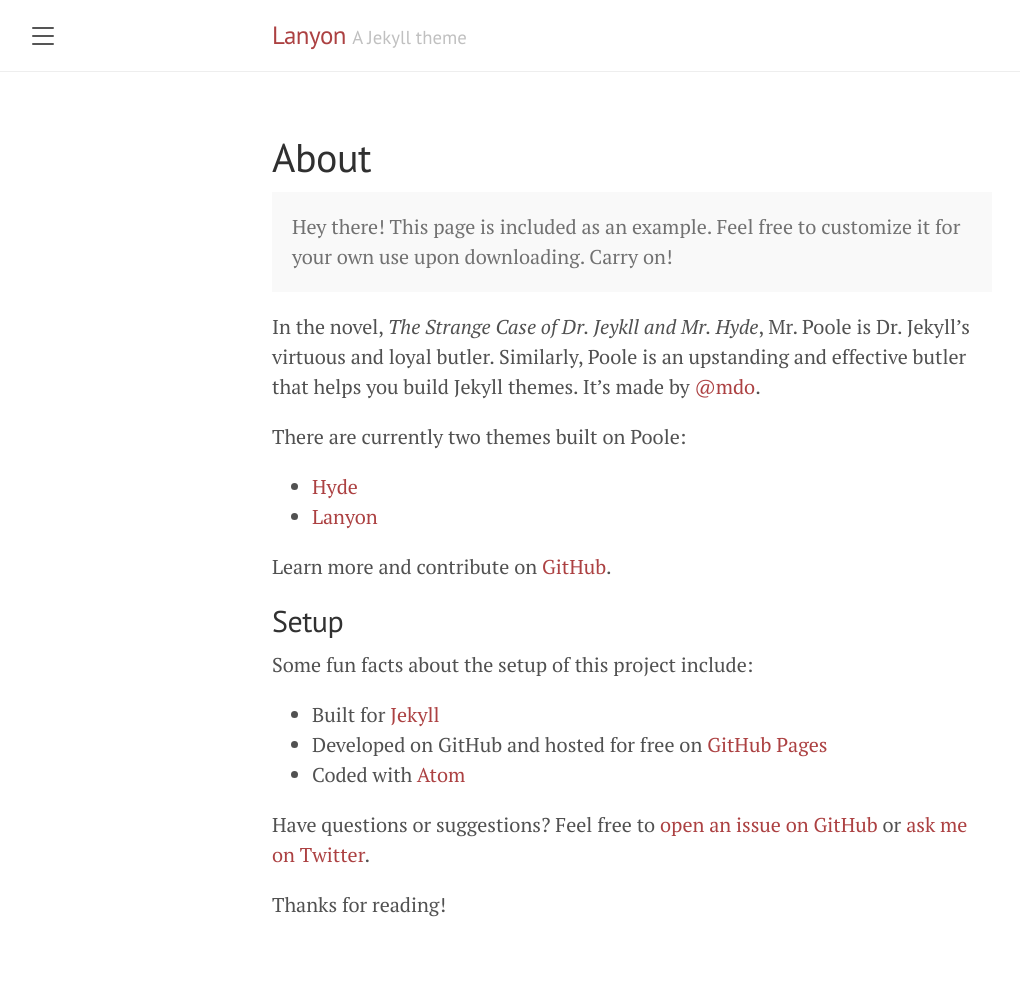
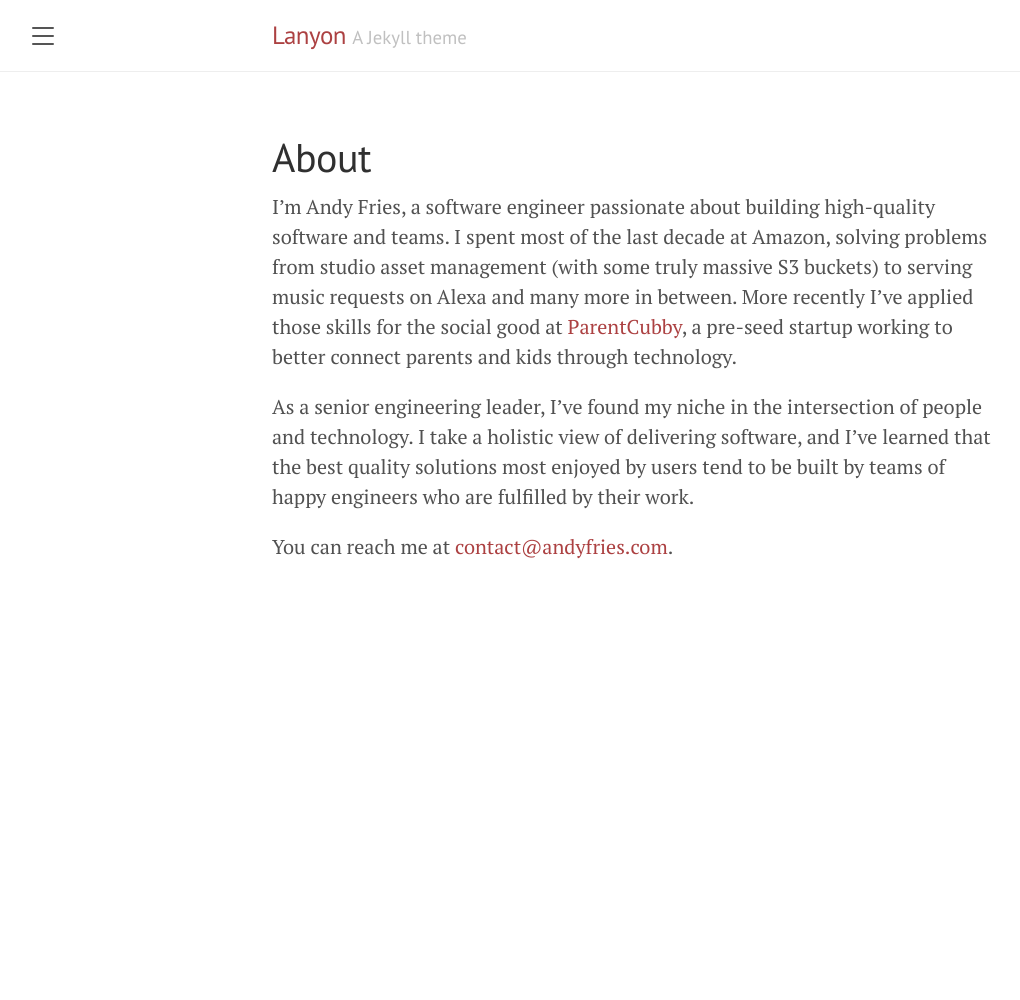
Before and after one commit to andyfries/andyfries.github.io, a Jekyll site: the page built from about.md, in a window 1280 px wide. Shown: the whole page, without its empty margins (8-1028 px from the left). Built offline with Jekyll 4.4.1, drawn with Linux system fonts in a browser that asks for light colours; after the commit the page ends 900 px from its top, so only the background shows below that.

Commit message:
wrote about page

```diff
--- a/about.md
+++ b/about.md
@@ -3,27 +3,8 @@
 title: About
 ---
 
-<p class="message">
-  Hey there! This page is included as an example. Feel free to customize it for your own use upon downloading. Carry on!
-</p>
+I'm Andy Fries, a software engineer passionate about building high-quality software and teams. I spent most of the last decade at Amazon, solving problems from studio asset management (with some truly massive S3 buckets) to serving music requests on Alexa and many more in between. More recently I've applied those skills for the social good at [ParentCubby](https://parentcubby.com/), a pre-seed startup working to better connect parents and kids through technology.
 
-In the novel, *The Strange Case of Dr. Jeykll and Mr. Hyde*, Mr. Poole is Dr. Jekyll's virtuous and loyal butler. Similarly, Poole is an upstanding and effective butler that helps you build Jekyll themes. It's made by [@mdo](https://twitter.com/mdo).
+As a senior engineering leader, I've found my niche in the intersection of people and technology. I take a holistic view of delivering software, and I've learned that the best quality solutions most enjoyed by users tend to be built by teams of happy engineers who are fulfilled by their work.
 
-There are currently two themes built on Poole:
-
-* [Hyde](http://hyde.getpoole.com)
-* [Lanyon](http://lanyon.getpoole.com)
-
-Learn more and contribute on [GitHub](https://github.com/poole).
-
-## Setup
-
-Some fun facts about the setup of this project include:
-
-* Built for [Jekyll](https://jekyllrb.com)
-* Developed on GitHub and hosted for free on [GitHub Pages](https://pages.github.com)
-* Coded with [Atom](https://atom.io)
-
-Have questions or suggestions? Feel free to [open an issue on GitHub](https://github.com/poole/issues/new) or [ask me on Twitter](https://twitter.com/mdo).
-
-Thanks for reading!
+You can reach me at [contact@andyfries.com](mailto:contact@andyfries.com).
```
